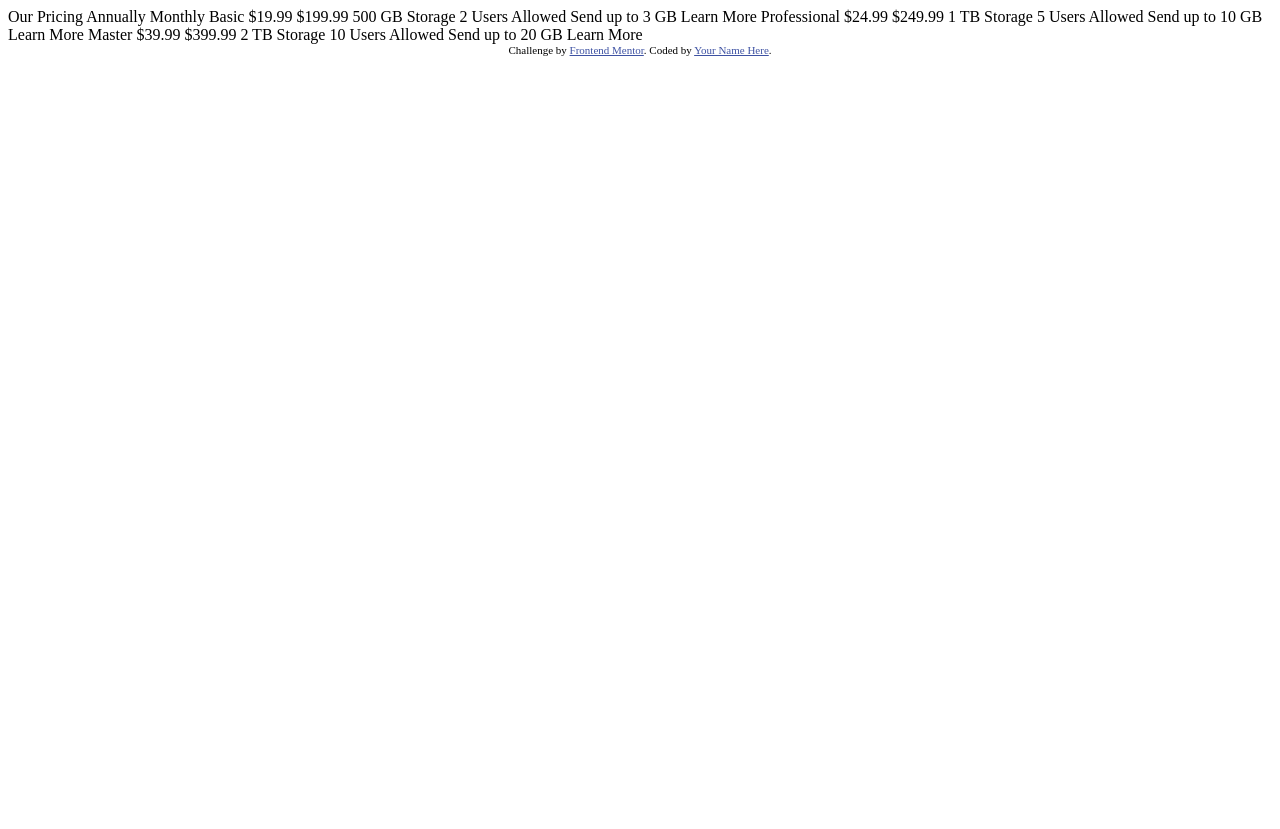
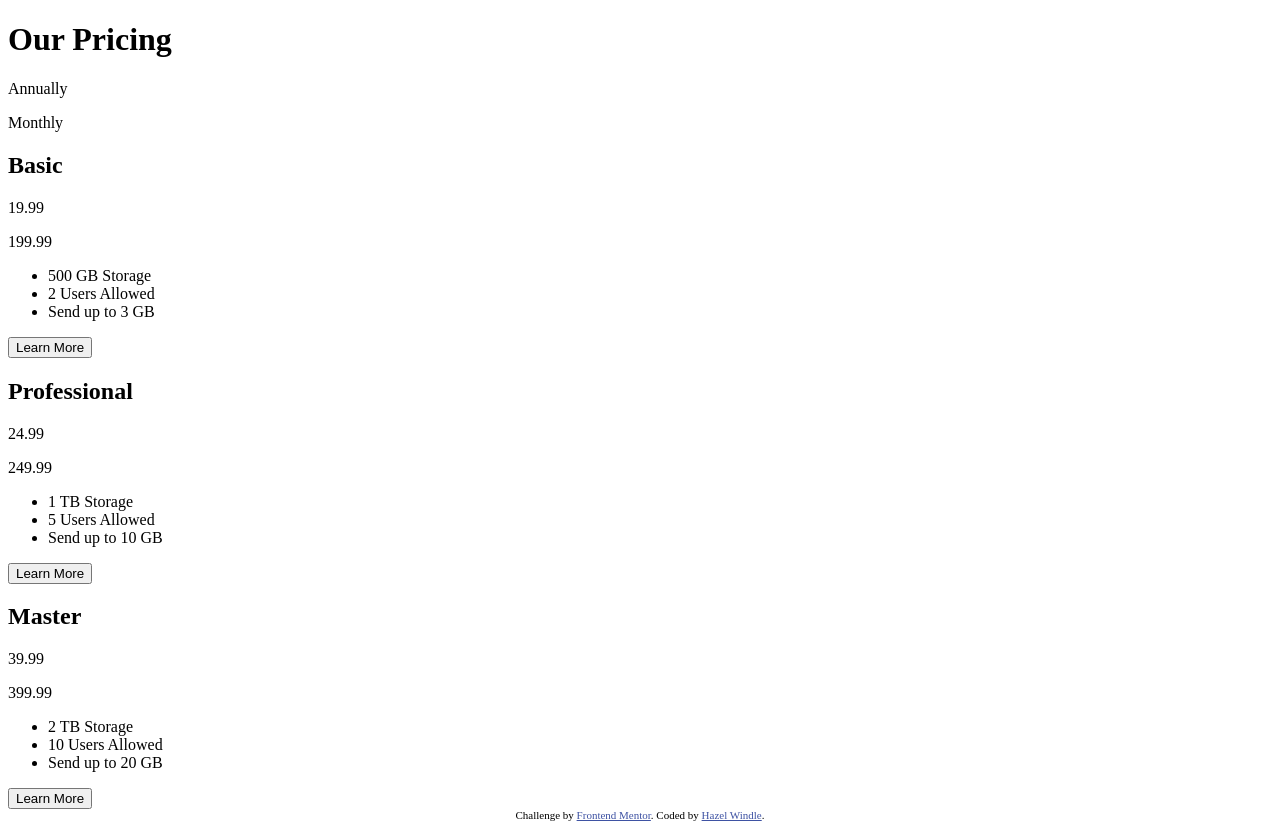
Before and after one commit to hwindle/cloud-pricing-toggle-3-cards, a plain HTML site: page index.html in a window 1280 px wide. Before the commit the page ends 800 px from the top, so only its background shows below. Drawn offline with Linux system fonts and the light colour scheme.

Commit message:
Added basic HTML

```diff
--- a/index.html
+++ b/index.html
@@ -1,52 +1,85 @@
 <!DOCTYPE html>
 <html lang="en">
   <head>
-  <meta charset="UTF-8">
-  <meta name="viewport" content="width=device-width, initial-scale=1.0"> <!-- displays site properly based on user's device -->
+    <meta charset="UTF-8" />
+    <meta name="viewport" content="width=device-width, initial-scale=1.0" />
+    <!-- displays site properly based on user's device -->
 
-  <link rel="icon" type="image/png" sizes="32x32" href="./images/favicon-32x32.png">
+    <link
+      rel="icon"
+      type="image/png"
+      sizes="32x32"
+      href="./images/favicon-32x32.png"
+    />
 
-  <title>Frontend Mentor | [Challenge Name Here]</title>
+    <title>Frontend Mentor | cloud pricing toggle</title>
 
-  <!-- Feel free to remove these styles or customise in your own stylesheet 👍 -->
     <style>
-    .attribution { font-size: 11px; text-align: center; }
-    .attribution a { color: hsl(228, 45%, 44%); }
+      .attribution {
+        font-size: 11px;
+        text-align: center;
+      }
+      .attribution a {
+        color: hsl(228, 45%, 44%);
+      }
     </style>
   </head>
   <body>
+    <header>
+      <h1>Our Pricing</h1>
+      <div class="switch-area">
+        <p>Annually</p>
+        <p class="toggle" aria-label="toggle"></p>
+        <p>Monthly</p>
+      </div>
+    </header>
+    <main>
+      <article class="card">
+        <h2>Basic</h2>
+        <!-- in dollars -->
+        <p class="price" data-price="monthly">19.99</p>
+        <p class="price" data-price="yearly">199.99</p>
+        <ul class="details">
+          <li>500 GB Storage</li>
+          <li>2 Users Allowed</li>
+          <li>Send up to 3 GB</li>
+        </ul>
+        <button>Learn More</button>
+      </article>
 
-  Our Pricing
-  Annually
-  Monthly
+      <article class="card middle">
+        <h2>Professional</h2>
+        <!-- in dollars -->
+        <p class="price" data-price="monthly">24.99</p>
+        <p class="price" data-price="yearly">249.99</p>
+        <ul class="details">
+          <li>1 TB Storage</li>
+          <li>5 Users Allowed</li>
+          <li>Send up to 10 GB</li>
+        </ul>
+        <button>Learn More</button>
+      </article>
 
-  Basic
-  &dollar;19.99
-  &dollar;199.99
-  500 GB Storage
-  2 Users Allowed
-  Send up to 3 GB
-  Learn More
+      <article class="card">
+        <h2>Master</h2>
+        <!-- in dollars -->
+        <p class="price" data-price="monthly">39.99</p>
+        <p class="price" data-price="yearly">399.99</p>
+        <ul class="details">
+          <li>2 TB Storage</li>
+          <li>10 Users Allowed</li>
+          <li>Send up to 20 GB</li>
+        </ul>
+        <button>Learn More</button>
+      </article>
+    </main>
 
-  Professional
-  &dollar;24.99
-  &dollar;249.99
-  1 TB Storage
-  5 Users Allowed
-  Send up to 10 GB
-  Learn More
-
-  Master
-  &dollar;39.99
-  &dollar;399.99
-  2 TB Storage
-  10 Users Allowed
-  Send up to 20 GB
-  Learn More
 
     <div class="attribution">
-    Challenge by <a href="https://www.frontendmentor.io?ref=challenge" target="_blank">Frontend Mentor</a>.
-    Coded by <a href="#">Your Name Here</a>.
+      Challenge by
+      <a href="https://www.frontendmentor.io?ref=challenge" target="_blank"
+        >Frontend Mentor</a
+      >. Coded by <a href="#">Hazel Windle</a>.
     </div>
   </body>
 </html>
```
Lines whose indentation alone changed are shown as unchanged.
